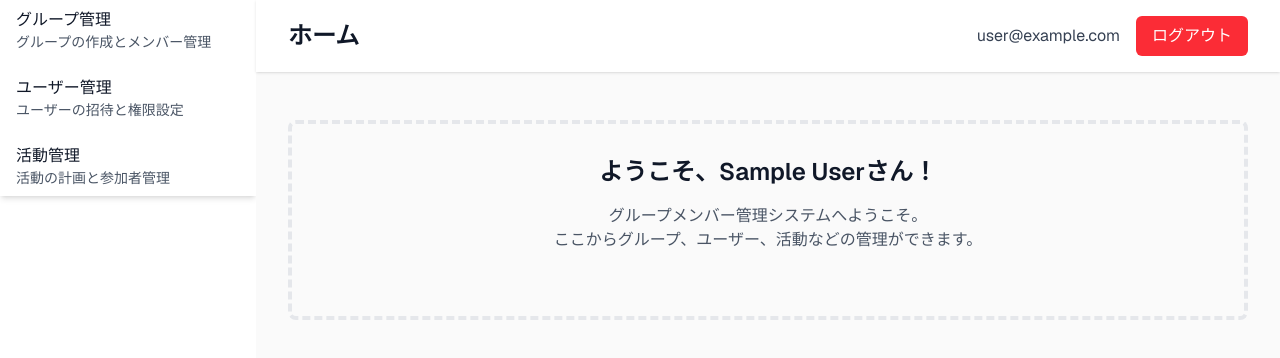
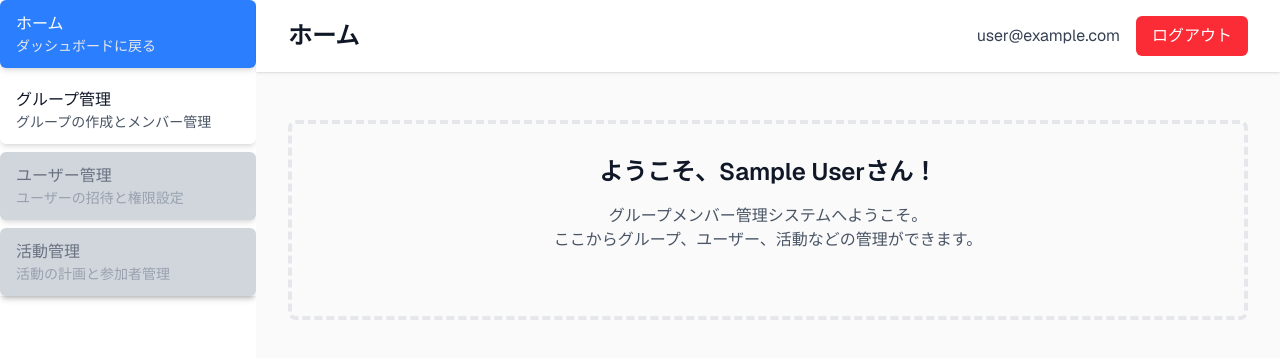
Before and after one commit to yusuke-kadosawa/group-member-list, a Next.js app: page /home in a window 1280 px wide. Shown: the top 358 px of the page. Built offline with nearby package versions, Linux system fonts and the light colour scheme; no server answers; sample sign-in values are in the browser's storage.

Commit message:
update nav

```diff
--- a/app/components/Layout.tsx
+++ b/app/components/Layout.tsx
@@ -16,6 +16,11 @@ const Layout: React.FC<LayoutProps> = ({ children, session }) => {
       <aside className="w-64 bg-white dark:bg-gray-800 h-full shadow-md">
         <nav className="flex flex-col gap-2">
           <NavigationItem
+            title="ホーム"
+            description="ダッシュボードに戻る"
+            href="/home"
+          />
+          <NavigationItem
             title="グループ管理"
             description="グループの作成とメンバー管理"
             href="/groups"
@@ -24,11 +29,13 @@ const Layout: React.FC<LayoutProps> = ({ children, session }) => {
             title="ユーザー管理"
             description="ユーザーの招待と権限設定"
             href="/users"
+            disabled
           />
           <NavigationItem
             title="活動管理"
             description="活動の計画と参加者管理"
             href="/activities"
+            disabled
           />
         </nav>
       </aside>
--- a/app/components/NavigationItem.tsx
+++ b/app/components/NavigationItem.tsx
@@ -1,27 +1,45 @@
-import React from 'react'
-import Link from "next/link"
+"use client";
 
-interface ManagementCardProps {
+import React from 'react';
+import Link from "next/link";
+import { usePathname } from "next/navigation";
+
+interface NavigationItemProps {
   title: string
   description: string
   href: string
+  disabled?: boolean // disabled プロパティを追加
 }
 
-const ManagementCard: React.FC<ManagementCardProps> = ({ title, description, href }) => {
-  if (!href) {
-    console.error("ManagementCard: href is required but was not provided.")
-    return null
-  }
+const NavigationItem: React.FC<NavigationItemProps> = ({ title, description, href, disabled }) => {
+  const pathname = usePathname();
+  const isActive = pathname === href;
+
   return (
-    <Link href={href} className="block px-4 py-2 hover:bg-gray-200 dark:hover:bg-gray-700">
-      <h3 className="text-base font-medium text-gray-900 dark:text-white">
-        {title}
-      </h3>
-      <p className="text-sm text-gray-600 dark:text-gray-400">
-        {description}
-      </p>
-    </Link>
-  )
-}
+    <div
+      className={`block px-4 py-3 rounded-md transition-all shadow-md ${
+        disabled
+          ? "bg-gray-300 text-gray-500 cursor-not-allowed"
+          : isActive
+          ? "bg-blue-500 text-white"
+          : "bg-white hover:bg-gray-100 dark:bg-gray-800 dark:hover:bg-gray-700"
+      }`}
+    >
+      {disabled ? (
+        <div>
+          <h3 className="text-base font-medium text-gray-500">{title}</h3>
+          <p className="text-sm text-gray-400">{description}</p>
+        </div>
+      ) : (
+        <Link href={href} className="block">
+          <div>
+            <h3 className={`text-base font-medium ${isActive ? "text-white" : "text-gray-900 dark:text-white"}`}>{title}</h3>
+            <p className={`text-sm ${isActive ? "text-gray-200" : "text-gray-600 dark:text-gray-400"}`}>{description}</p>
+          </div>
+        </Link>
+      )}
+    </div>
+  );
+};
 
-export default ManagementCard
+export default NavigationItem
--- a/app/groups/page.tsx
+++ b/app/groups/page.tsx
@@ -4,6 +4,7 @@ import { cookies } from "next/headers"
 import { prisma } from "@/lib/prisma"
 import Link from "next/link"
 import GroupList from "@/app/components/GroupList"
+import Layout from "../components/Layout"
 
 export default async function GroupsPage() {
   let session: any = undefined
@@ -69,12 +70,16 @@ export default async function GroupsPage() {
   const viewMode = (cookieStore.get("groupViewMode")?.value as 'card' | 'list') || 'card'
 
   return (
+    <Layout session={session}>
       <div className="min-h-screen bg-zinc-50 font-sans dark:bg-black">
         <header className="bg-white dark:bg-gray-900 shadow">
           <div className="max-w-7xl mx-auto px-4 sm:px-6 lg:px-8">
             <div className="flex justify-between items-center py-4">
               <div className="flex items-center gap-4">
-              <Link href="/home" className="text-blue-600 dark:text-blue-400 hover:underline">
+                <Link
+                  href="/home"
+                  className="text-blue-600 dark:text-blue-400 hover:underline"
+                >
                   ← ホーム
                 </Link>
                 <h1 className="text-2xl font-semibold text-gray-900 dark:text-white">
@@ -94,5 +99,6 @@ export default async function GroupsPage() {
           </div>
         </main>
       </div>
+    </Layout>
   )
 }
```
Lines whose indentation alone changed are shown as unchanged.
